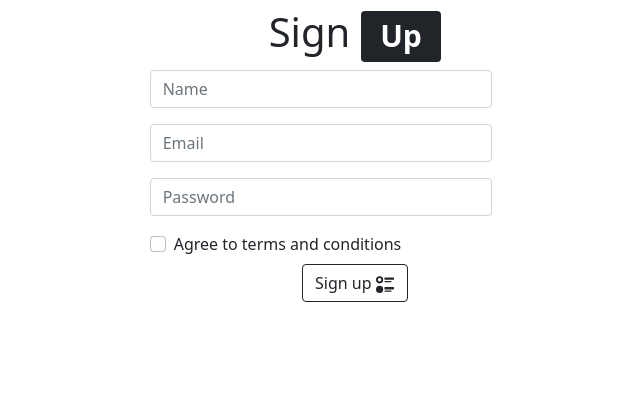
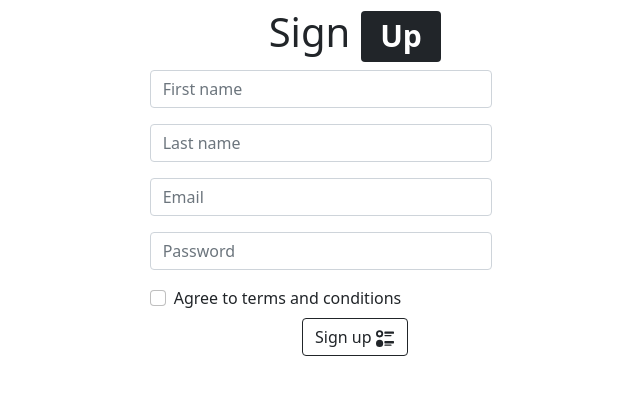
Before and after one commit to teneons/user-auth, a React (Create React App) app in the folder client/: page /signup in a window 1280 px wide. Shown: the top 394 px of the page, without its empty margins (285-925 px from the left). Built offline with nearby package versions, Linux system fonts and the light colour scheme.

Commit message:
add filed last name; processing forms

```diff
--- a/client/src/components/SignUp/SignUp.js
+++ b/client/src/components/SignUp/SignUp.js
@@ -1,9 +1,19 @@
-import React, { Component } from 'react';
+import React, {useState} from 'react';
 
 
-export default class SignUp extends Component {
+const SignUp = () => {
 
-  render() {
+
+  //use useState
+  const [inputs, setInputData] = useState({firstName: '', lastName: '', email: '', password: ''})
+
+  //gets data
+  const getInputData = e => {
+    setInputData({...inputs, [e.target.name]: e.target.value})
+  }
+
+
+
 
   const sbgSgnUp = <svg width="1.2em" height="1.2em" viewBox="0 0 16 16" className="bi bi-ui-radios" fill="currentColor" xmlns="http://www.w3.org/2000/svg">
     <path d="M7 2.5a.5.5 0 0 1 .5-.5h7a.5.5 0 0 1 .5.5v1a.5.5 0 0 1-.5.5h-7a.5.5 0 0 1-.5-.5v-1zM0 12a3 3 0 1 1 6 0 3 3 0 0 1-6 0zm7-1.5a.5.5 0 0 1 .5-.5h7a.5.5 0 0 1 .5.5v1a.5.5 0 0 1-.5.5h-7a.5.5 0 0 1-.5-.5v-1z"/>
@@ -20,17 +30,22 @@ export default class SignUp extends Component {
         </div>
 
         <div className="col-md-10 mb-3">
-            <input type="text" className="form-control" id="validationCustom01" placeholder='Name' required />
+          <input type="text" className="form-control" name='fName' id="validationCustom01" placeholder='First name' required />
           <div className="valid-feedback fw-bold">Looks good</div>
         </div>
 
         <div className="col-md-10 mb-3">
-            <input type="email" className="form-control" id="validationCustom02" placeholder='Email' required />
+          <input type="text" className="form-control" name='lName' id="validationCustom01" placeholder='Last name' required />
+          <div className="valid-feedback fw-bold">Looks good</div>
+        </div>
+
+        <div className="col-md-10 mb-3">
+          <input type="email" className="form-control" name='email'  id="validationCustom02" placeholder='Email' required />
           <div className="valid-feedback">Looks good</div>
         </div>
 
         <div className="col-md-10 mb-3">
-            <input type="password" className="form-control" id="validationCustom05" placeholder='Password' required />
+          <input type="password" className="form-control" name='password' id="validationCustom05" placeholder='Password' required />
           <div className="valid-feedback">Looks good</div>
         </div>
 
@@ -51,4 +66,5 @@ export default class SignUp extends Component {
       </div>
     )
 }
-}
+
+export default SignUp;
```
Lines whose indentation alone changed are shown as unchanged.
